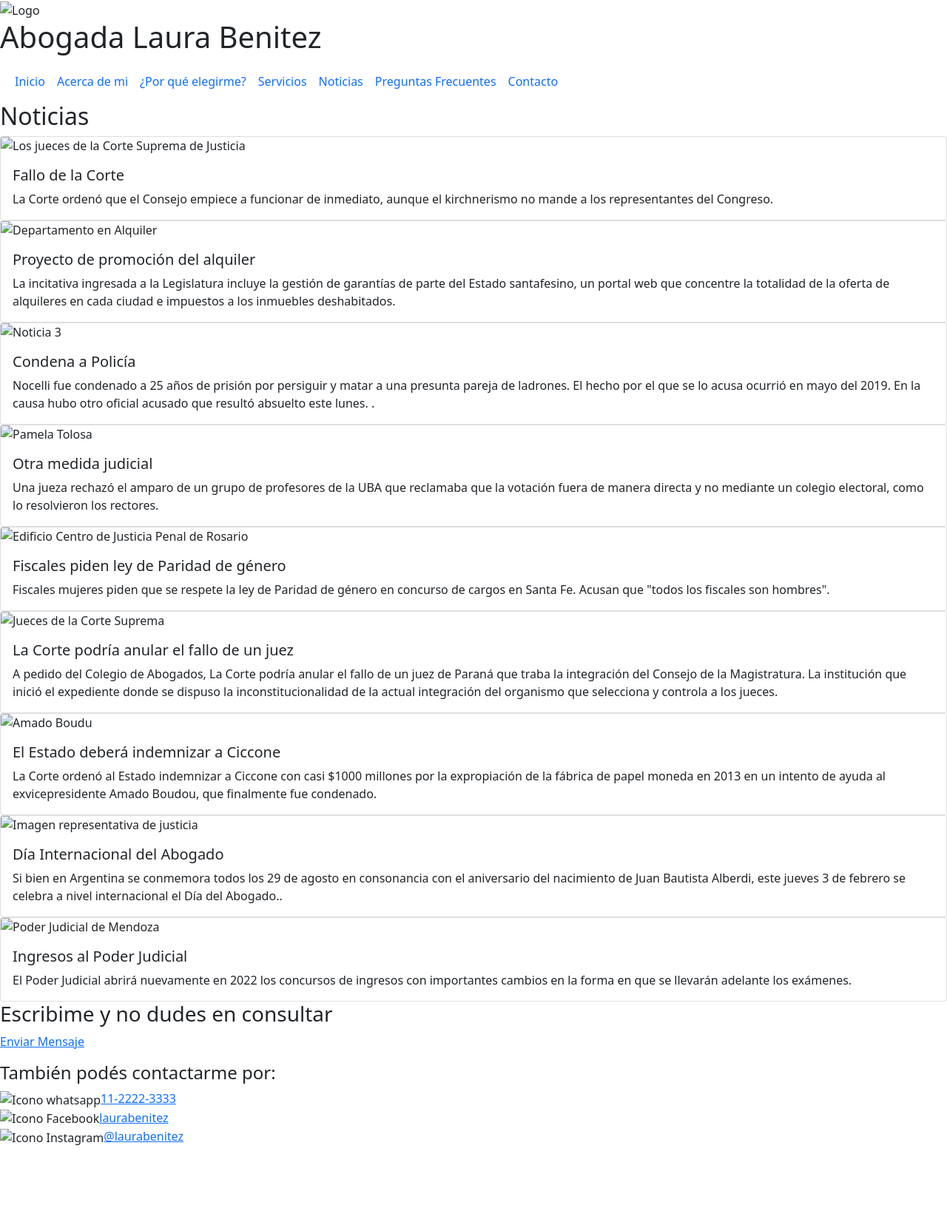
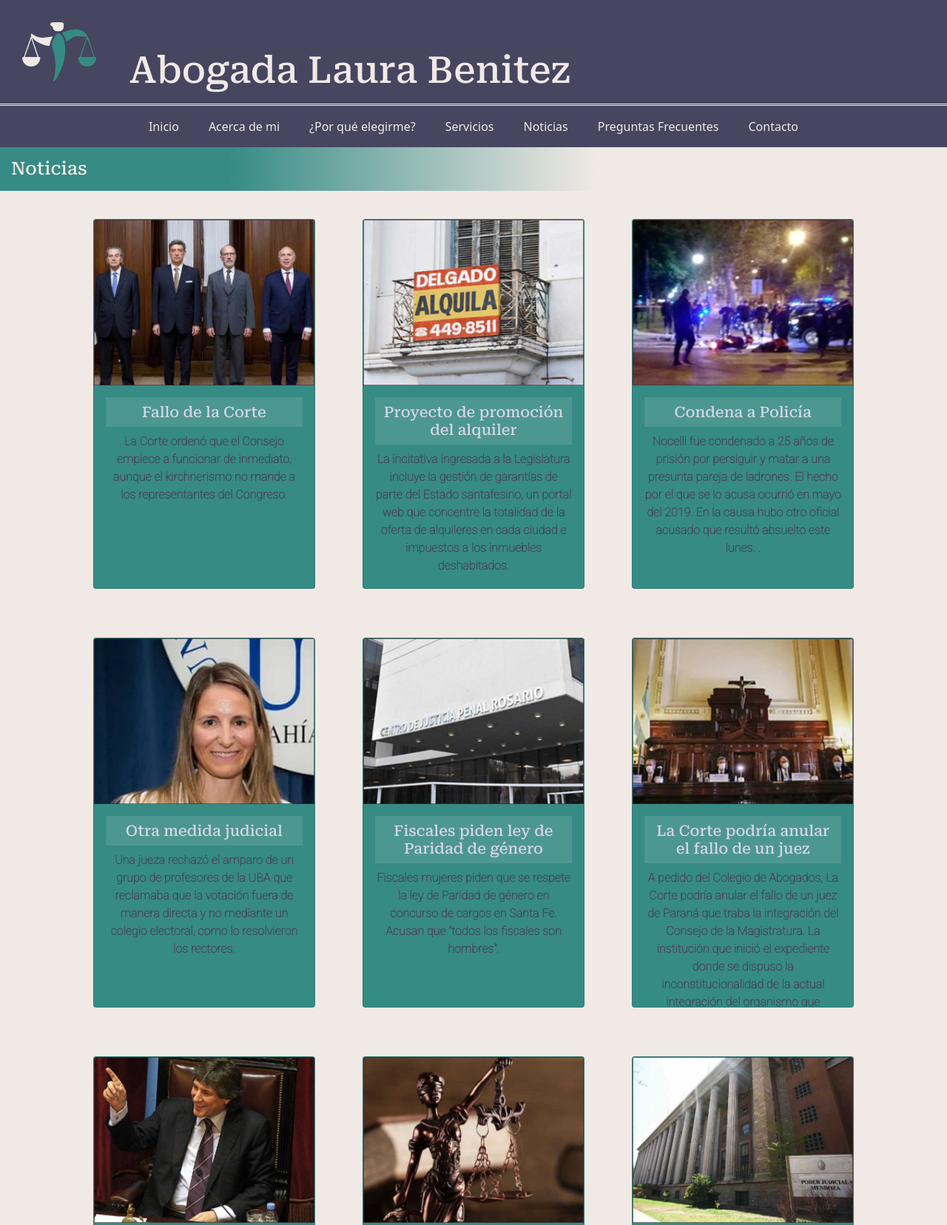
Before and after one commit to VaneQuiri/Entrega-Final---Vanesa-Quiriconi, a website: page pages/noticias.html in a window 1280 px wide. Shown: the top 1656 px of the page at 74% size. Before the commit the page ends 1550 px from the top, so only its background shows below. Drawn offline with nearby package versions, Linux system fonts and the light colour scheme; files that its build step writes are made by us from their sources; the site is published under a folder, as on GitHub Pages, so addresses that start at the root find nothing; files whose address does not match are found by name.

Commit message:
Correccuón de link

```diff
--- a/index.html
+++ b/index.html
@@ -63,16 +63,16 @@
                             <a class="nav-link active" href="index.html#porque">¿Por qué elegirme?</a>
                         </li>
                         <li class="nav-item">
-                            <a class="nav-link active" href="/pages/servicios.html">Servicios</a>
+                            <a class="nav-link active" href="./pages/servicios.html">Servicios</a>
                         </li>
                         <li class="nav-item">
-                            <a class="nav-link active" href="/pages/noticias.html">Noticias</a>
+                            <a class="nav-link active" href="./pages/noticias.html">Noticias</a>
                         </li>
                         <li class="nav-item">
-                            <a class="nav-link active" href="/pages/pregfrecuentes.html">Preguntas Frecuentes</a>
+                            <a class="nav-link active" href="./pages/pregfrecuentes.html">Preguntas Frecuentes</a>
                         </li>
                         <li class="nav-item">
-                            <a class="nav-link active" href="/pages/contacto.html">Contacto</a>
+                            <a class="nav-link active" href="./pages/contacto.html">Contacto</a>
                         </li>
                     </ul>
                 </div>
@@ -207,7 +207,7 @@
     <footer>
         <h3>Escribime y no dudes en consultar</h3>
         <div class="botcon">
-            <p><a href="/pages/contacto.html">Enviar Mensaje</a></p>
+            <p><a href="./pages/contacto.html">Enviar Mensaje</a></p>
         </div>
         <h4>También podés contactarme por:</h4>
         <section class="redes wow animate__animated animate__zoomIn">
@@ -220,7 +220,7 @@
                 href="https://facebook.com/" target="_blank" rel="noopener noreferrer">laurabenitez</a>
             </div>
             <div>
-                <img src="/Image/Instagram.png" alt="Icono Instagram"><a
+                <img src="./Image/Instagram.png" alt="Icono Instagram"><a
                 href="https://instagram.com/" target="_blank" rel="noopener noreferrer">@laurabenitez</a>
             </div>
         </section>
@@ -228,7 +228,7 @@
     <!----- CIERRA FOOTER ----->
 
     <!----- SCRIPTS ----->
-    <script src="/js/wow.min.js"></script>
+    <script src="./js/wow.min.js"></script>
     <script>
         new WOW().init();
     </script>
--- a/pages/noticias.html
+++ b/pages/noticias.html
@@ -19,8 +19,8 @@
     <link rel="stylesheet" href="https://raw.github.com/daneden/animate.css/master/animate.css">
     <link href="https://cdn.jsdelivr.net/npm/bootstrap@5.1.3/dist/css/bootstrap.min.css" rel="stylesheet" integrity="sha384-1BmE4kWBq78iYhFldvKuhfTAU6auU8tT94WrHftjDbrCEXSU1oBoqyl2QvZ6jIW3" crossorigin="anonymous">
 <!----- CSS ----->
-    <link rel="shortcut icon" href="/image/favicon.ico">
-    <link rel="stylesheet" href="/css/estilo.css">
+    <link rel="shortcut icon" href="./image/favicon.ico">
+    <link rel="stylesheet" href="./css/estilo.css">
     <title>Noticias - Dra. Benitez</title>
 </head>
 
@@ -31,7 +31,7 @@
     <header>
     <!----- Logo, Titulo e Items ----->
     <div class="encabezado">
-        <img src="/image/Logob.png" alt="Logo" width=100px class=" wow animate__animated animate__zoomIn"">
+        <img src="./image/Logob.png" alt="Logo" width=100px class=" wow animate__animated animate__zoomIn"">
         <h1 class=" wow animate__animated animate__zoomIn">Abogada Laura Benitez</h1>
     </div>
 
@@ -53,13 +53,13 @@
                 <div class="collapse navbar-collapse" id="navbarNav">
                     <ul class="navbar-nav">
                         <li class="nav-item">
-                            <a class="nav-link active" aria-current="page" href="/index.html">Inicio</a>
+                            <a class="nav-link active" aria-current="page" href="./index.html">Inicio</a>
                         </li>
                         <li class="nav-item">
-                            <a class="nav-link active" aria-current="page" href="/index.html#mi">Acerca de mi</a>
+                            <a class="nav-link active" aria-current="page" href="./index.html#mi">Acerca de mi</a>
                         </li>
                         <li class="nav-item">
-                            <a class="nav-link active" href="/index.html#porque">¿Por qué elegirme?</a>
+                            <a class="nav-link active" href="./index.html#porque">¿Por qué elegirme?</a>
                         </li>
                         <li class="nav-item">
                             <a class="nav-link active" href="servicios.html">Servicios</a>
@@ -85,21 +85,21 @@
         <h2>Noticias</h2>
         <section class="card-noti mx-auto">
             <div class="card wow animate__animated animate__fadeInUp">
-                <img src="/image/Noti1.jpg" class="card-img-top" alt="Los jueces de la Corte Suprema de Justicia">
+                <img src="./image/Noti1.jpg" class="card-img-top" alt="Los jueces de la Corte Suprema de Justicia">
                 <div class="card-body">
                     <h5 class="card-title">Fallo de la Corte</h5>
                     <p class="card-text">La Corte ordenó que el Consejo empiece a funcionar de inmediato, aunque el kirchnerismo no mande a los representantes del Congreso.</p>
                 </div>
             </div>
             <div class="card wow animate__animated animate__fadeInUp">
-                <img src="/Image/Noti2.jpg" class="card-img-top" alt="Departamento en Alquiler">
+                <img src="./Image/Noti2.jpg" class="card-img-top" alt="Departamento en Alquiler">
                 <div class="card-body">
                     <h5 class="card-title">Proyecto de promoción del alquiler</h5>
                     <p class="card-text">La incitativa ingresada a la Legislatura incluye la gestión de garantías de parte del Estado santafesino, un portal web que concentre la totalidad de la oferta de alquileres en cada ciudad e impuestos a los inmuebles deshabitados.</p>
                 </div>
             </div>
             <div class="card wow animate__animated animate__fadeInUp">
-                <img src="/Image/Noti3.jpg" class="card-img-top" alt="Noticia 3">
+                <img src="./Image/Noti3.jpg" class="card-img-top" alt="Noticia 3">
                 <div class="card-body">
                     <h5 class="card-title">Condena a Policía</h5>
                     <p class="card-text">Nocelli fue condenado a 25 años de prisión por persiguir y matar a una presunta pareja de ladrones. El hecho por el que se lo acusa ocurrió en mayo del 2019. En la causa hubo otro oficial acusado que resultó absuelto este lunes.
@@ -107,42 +107,42 @@
                 </div>
             </div>
             <div class="card wow animate__animated animate__fadeInUp">
-                <img src="/Image/Noti4.jpg" class="card-img-top" alt="Pamela Tolosa">
+                <img src="./Image/Noti4.jpg" class="card-img-top" alt="Pamela Tolosa">
                 <div class="card-body">
                     <h5 class="card-title">Otra medida judicial</h5>
                     <p class="card-text">Una jueza rechazó el amparo de un grupo de profesores de la UBA que reclamaba que la votación fuera de manera directa y no mediante un colegio electoral, como lo resolvieron los rectores.</p>
                 </div>
             </div>
             <div class="card wow animate__animated animate__fadeInUp">
-                <img src="/Image/Noti5.jpg" class="card-img-top" alt="Edificio Centro de Justicia Penal de Rosario">
+                <img src="./Image/Noti5.jpg" class="card-img-top" alt="Edificio Centro de Justicia Penal de Rosario">
                 <div class="card-body">
                     <h5 class="card-title">Fiscales piden ley de Paridad de género</h5>
                     <p class="card-text">Fiscales mujeres piden que se respete la ley de Paridad de género en concurso de cargos en Santa Fe. Acusan que "todos los fiscales son hombres".</p>
                 </div>
             </div>
             <div class="card wow animate__animated animate__fadeInUp">
-                <img src="/Image/Noti6.jpg" class="card-img-top" alt="Jueces de la Corte Suprema">
+                <img src="./Image/Noti6.jpg" class="card-img-top" alt="Jueces de la Corte Suprema">
                 <div class="card-body">
                     <h5 class="card-title">La Corte podría anular el fallo de un juez</h5>
                     <p class="card-text">A pedido del Colegio de Abogados, La Corte podría anular el fallo de un juez de Paraná que traba la integración del Consejo de la Magistratura. La institución que inició el expediente donde se dispuso la inconstitucionalidad de la actual integración del organismo que selecciona y controla a los jueces.</p>
                 </div>
             </div>
             <div class="card wow animate__animated animate__fadeInUp">
-                <img src="/Image/Noti7.jpg" class="card-img-top" alt="Amado Boudu">
+                <img src="./Image/Noti7.jpg" class="card-img-top" alt="Amado Boudu">
                 <div class="card-body">
                     <h5 class="card-title">El Estado deberá indemnizar a Ciccone</h5>
                     <p class="card-text">La Corte ordenó al Estado indemnizar a Ciccone con casi $1000 millones por la expropiación de la fábrica de papel moneda en 2013 en un intento de ayuda al exvicepresidente Amado Boudou, que finalmente fue condenado.</p>
                 </div>
             </div>
             <div class="card wow animate__animated animate__fadeInUp">
-                <img src="/Image/Noti8.jpg" class="card-img-top" alt="Imagen representativa de justicia">
+                <img src="./Image/Noti8.jpg" class="card-img-top" alt="Imagen representativa de justicia">
                 <div class="card-body">
                     <h5 class="card-title">Día Internacional del Abogado</h5>
                     <p class="card-text">Si bien en Argentina se conmemora todos los 29 de agosto en consonancia con el aniversario del nacimiento de Juan Bautista Alberdi, este jueves 3 de febrero se celebra a nivel internacional el Día del Abogado..</p>
                 </div>
             </div>
             <div class="card wow animate__animated animate__fadeInUp">
-                <img src="/Image/Noti9.jpg" class="card-img-top" alt="Poder Judicial de Mendoza">
+                <img src="./Image/Noti9.jpg" class="card-img-top" alt="Poder Judicial de Mendoza">
                 <div class="card-body">
                     <h5 class="card-title">Ingresos al Poder Judicial</h5>
                     <p class="card-text">El Poder Judicial abrirá nuevamente en 2022 los concursos de ingresos con importantes cambios en la forma en que se llevarán adelante los exámenes.</p>
@@ -161,15 +161,15 @@
         <h4>También podés contactarme por:</h4>
         <section class="redes wow animate__animated animate__zoomIn">
             <div>
-                <img src="/image/whatsapp.png" alt="Icono whatsapp"><a
+                <img src="./image/whatsapp.png" alt="Icono whatsapp"><a
                 href="https://web.whatsapp.com/" target="_blank" rel="noopener noreferrer">11-2222-3333</a>
             </div>
             <div>
-                <img src="/image/facebook.png" alt="Icono Facebook"><a
+                <img src="./image/facebook.png" alt="Icono Facebook"><a
                 href="https://facebook.com/" target="_blank" rel="noopener noreferrer">laurabenitez</a>
             </div>
             <div>
-                <img src="/image/Instagram.png" alt="Icono Instagram"><a
+                <img src="./image/Instagram.png" alt="Icono Instagram"><a
                 href="https://instagram.com/" target="_blank" rel="noopener noreferrer">@laurabenitez</a>
             </div>
         </section>
@@ -177,7 +177,7 @@
 <!----- CIERRA FOOTER ----->
 
 <!----- SCRIPTS ----->
-    <script src="/js/wow.min.js"></script>
+    <script src="./js/wow.min.js"></script>
     <script>
         new WOW().init();
     </script>
--- a/scss/estilo.scss
+++ b/scss/estilo.scss
@@ -103,7 +103,7 @@ main{
         }
     }
     .porque {
-        background-image: url(/Image/balanza.jpg);
+        background-image: url(./Image/balanza.jpg);
         display: flex;
         margin: auto;
         flex-direction: column;
```
Also changed, not shown: pages/404.html (+4 -4 lines), pages/contacto.html (+10 -10 lines), pages/pregfrecuentes.html (+10 -10 lines), pages/servicios.html (+10 -10 lines), css/estilo.css, 1 other file.
